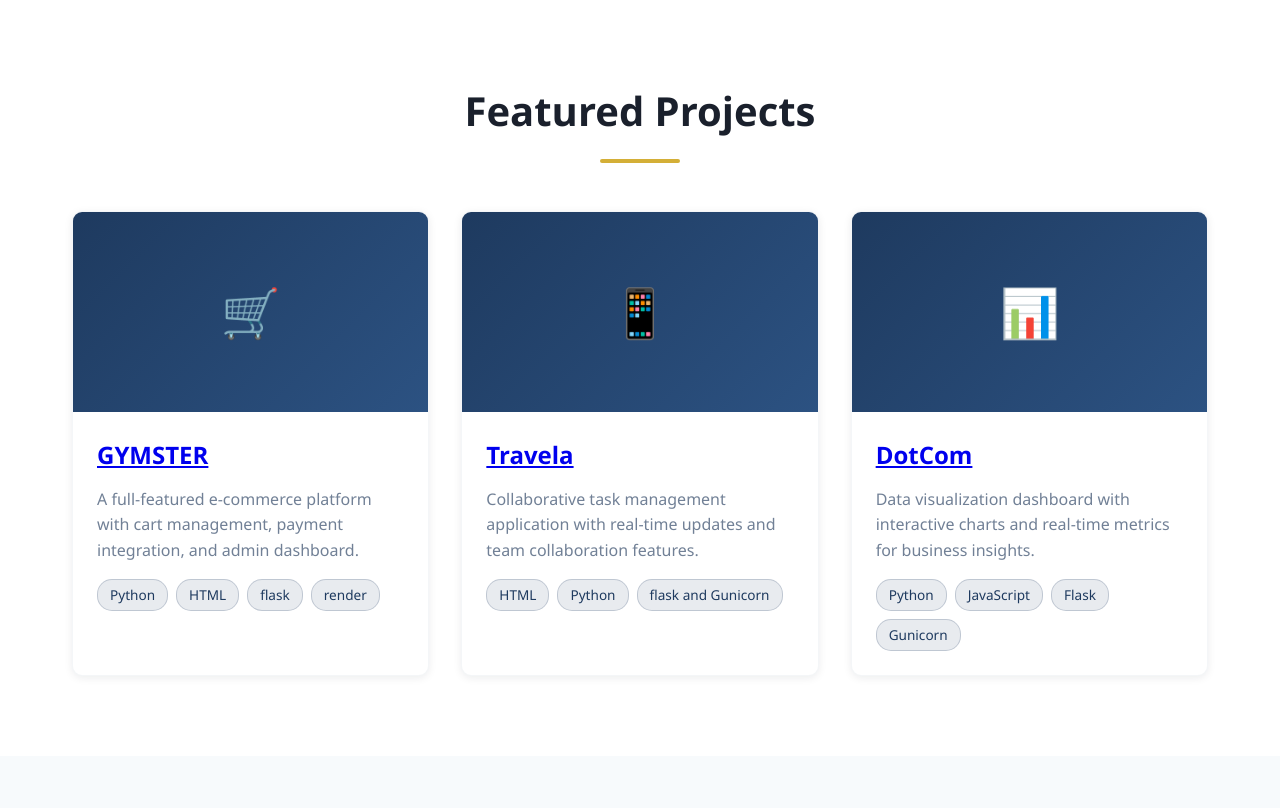
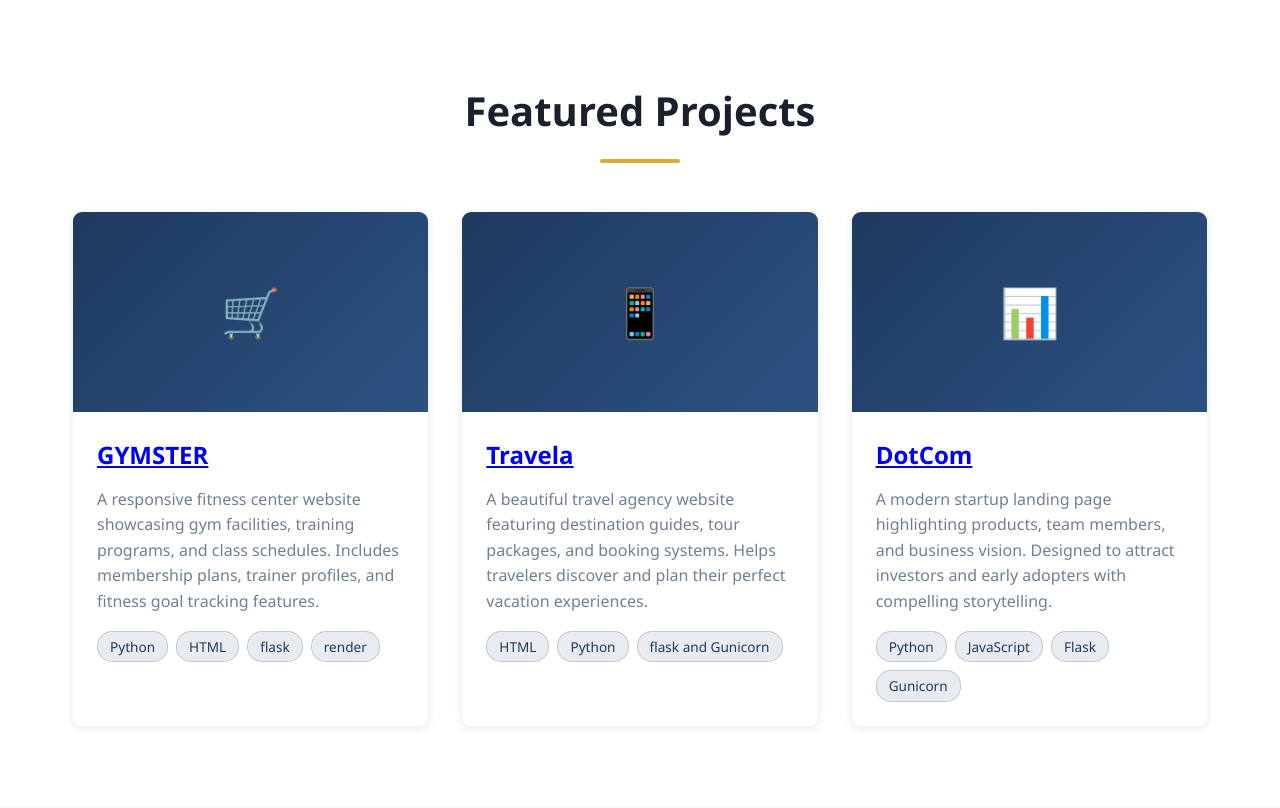
Before and after one commit to Mohd-Dilshan/portfolioAIbuilder, a Flask app: page / in a window 1280 px wide. Shown: the part 2030-2838 px from the top of the page. Run offline with Flask 3, Linux system fonts and the light colour scheme.

```diff
--- a/templates/index.html
+++ b/templates/index.html
@@ -536,7 +536,7 @@
                     <div class="project-image">🛒</div>
                     <div class="project-content">
                         <h3><a href="https://fitnesswebapp-8i15.onrender.com">GYMSTER</a></h3>
-                        <p>A full-featured e-commerce platform with cart management, payment integration, and admin dashboard.</p>
+                        <p>A responsive fitness center website showcasing gym facilities, training programs, and class schedules. Includes membership plans, trainer profiles, and fitness goal tracking features.</p>
                         <div class="project-tags">
                             <span class="tag">Python</span>
                             <span class="tag">HTML</span>
@@ -549,7 +549,7 @@
                     <div class="project-image">📱</div>
                     <div class="project-content">
                         <h3><a href="https://travelwebapp-1k4f.onrender.com">Travela</a></h3>
-                        <p>Collaborative task management application with real-time updates and team collaboration features.</p>
+                        <p>A beautiful travel agency website featuring destination guides, tour packages, and booking systems. Helps travelers discover and plan their perfect vacation experiences.</p>
                         <div class="project-tags">
                             <span class="tag">HTML</span>
                             <span class="tag">Python</span>
@@ -561,7 +561,7 @@
                     <div class="project-image">📊</div>
                     <div class="project-content">
                         <h3><a href="https://startupwebapp.onrender.com">DotCom</a></h3>
-                        <p>Data visualization dashboard with interactive charts and real-time metrics for business insights.</p>
+                        <p>A modern startup landing page highlighting products, team members, and business vision. Designed to attract investors and early adopters with compelling storytelling.</p>
                         <div class="project-tags">
                             <span class="tag">Python</span>
                             <span class="tag">JavaScript</span>
```
